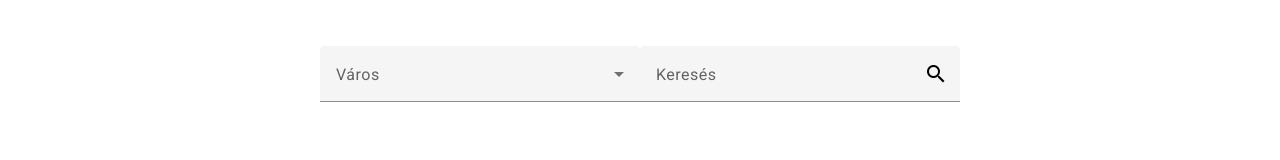
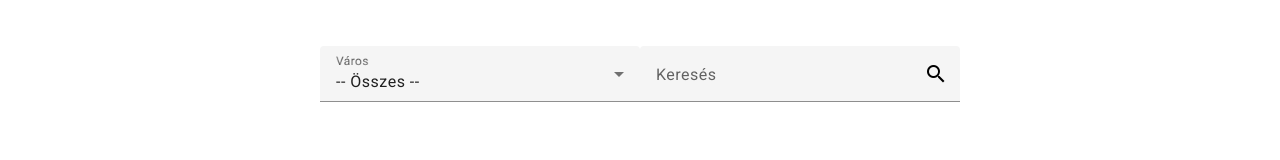
Before and after one commit to defalt926/goods-searcher, an Angular app: page /home in a window 1280 px wide. Shown: the part 179-339 px from the top of the page. Built offline with nearby package versions, Linux system fonts and the light colour scheme.

Commit message:
small improvements

```diff
--- a/src/app/pages/home/home.component.html
+++ b/src/app/pages/home/home.component.html
@@ -1,7 +1,7 @@
 <div id="search-bar">
   <mat-form-field>
     <mat-label>Város</mat-label>
-    <mat-select (selectionChange)="selectCity($event)">
+    <mat-select [(value)]="selected" (selectionChange)="selectCity($event)">
       <mat-option value="">-- Összes --</mat-option>
       <mat-option *ngFor="let city of cities" [value]="city">
         {{city}}
--- a/src/app/pages/home/home.component.ts
+++ b/src/app/pages/home/home.component.ts
@@ -14,6 +14,7 @@ export class HomeComponent {
   searchInput = "";
   searchCity = "";
   cities = new Set;
+  selected = "";
 
   constructor(itemsService: ItemsService) {
     this.cities = itemsService.getCities();
--- a/src/app/pages/login/login.component.html
+++ b/src/app/pages/login/login.component.html
@@ -13,7 +13,7 @@
                     <mat-label>Jelszó</mat-label>
                     <input #psw formControlName="password" type="password" matInput placeholder="Jelszó...">
                     <button (click)="setVisibility(psw.type=='password')" type="button" mat-button matSuffix>
-                        <div #text>Show</div>
+                        <div #text>Mutat</div>
                         <mat-icon aria-label="Search icon" >
                             <div #icon color="accent">visibility</div>
                         </mat-icon>
--- a/src/app/pages/login/login.component.ts
+++ b/src/app/pages/login/login.component.ts
@@ -40,11 +40,11 @@ export class LoginComponent {
   setVisibility(isVisible: boolean) {
     if (isVisible) {
       this.renderer.setAttribute(this.pswRef.nativeElement, 'type', 'text')
-      this.renderer.setProperty(this.textRef.nativeElement, 'innerHTML', 'Hide')
+      this.renderer.setProperty(this.textRef.nativeElement, 'innerHTML', 'Elrejt')
       this.renderer.setProperty(this.iconRef.nativeElement, 'innerHTML', 'visibility_off')
     } else {
       this.renderer.setAttribute(this.pswRef.nativeElement, 'type', 'password')
-      this.renderer.setProperty(this.textRef.nativeElement, 'innerHTML', 'Show')
+      this.renderer.setProperty(this.textRef.nativeElement, 'innerHTML', 'Mutat')
       this.renderer.setProperty(this.iconRef.nativeElement, 'innerHTML', 'visibility')
     }
   }
```
